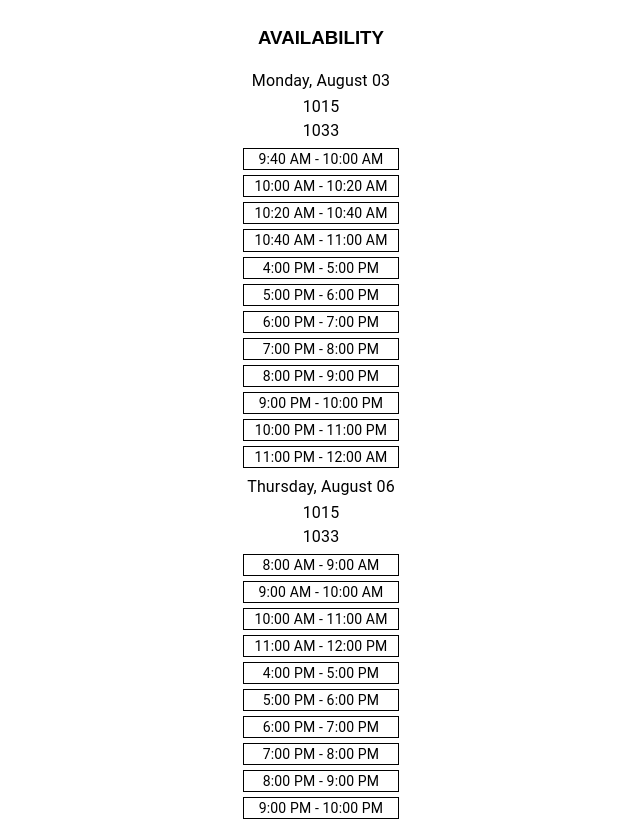
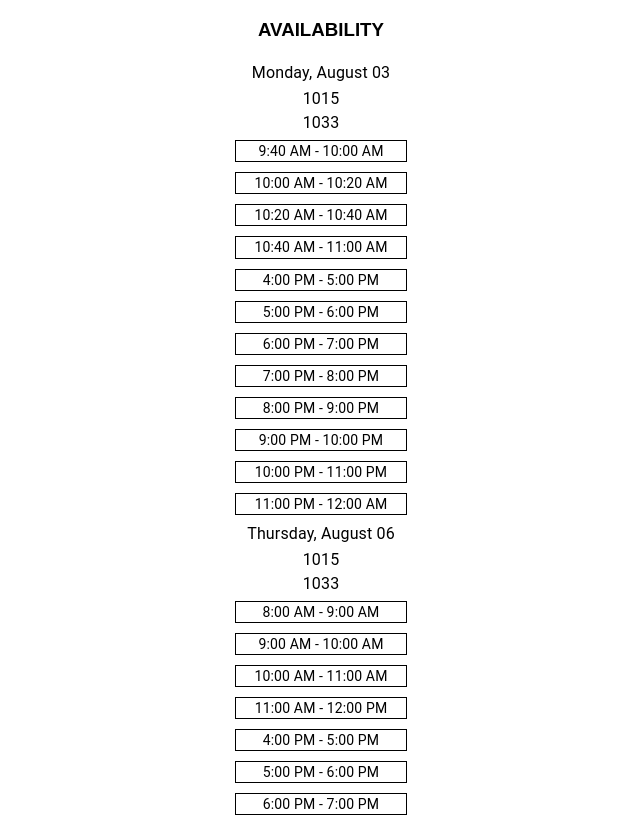
Before and after one commit to leonct74/Availability, a React (Create React App) app: page / in a window 1280 px wide. Shown: the top 820 px of the page, without its empty margins (319-959 px from the left). Built offline with nearby package versions, Linux system fonts and the light colour scheme.

Commit message:
Prevent to render the dayOfTheWeek when checking is made at an hour which is later than the latest timeslot

```diff
--- a/src/App.js
+++ b/src/App.js
@@ -1,6 +1,6 @@
 import React, { Fragment, useEffect, useState } from "react";
 // import moment from "moment";
-import Typography from "@material-ui/core/Typography";
+import { Typography } from "@material-ui/core";
 import "./styles.css";
 // CUSTOM LIB
 import { getMultipleWeeksAvailability } from "../libs/availability";
@@ -298,6 +298,7 @@ export default function App() {
 
   // VARIABLES
   const fulfillmentTime = 0;
+  const unitOfTime = "h";
   const nWeeks = 2;
 
   useEffect(() => {
@@ -305,8 +306,10 @@ export default function App() {
       const result = await getMultipleWeeksAvailability(
         deliveryHours,
         nWeeks, // Int value rapresenting number of weeks in the future to be displayed
-        fulfillmentTime // Int value rapresenting number of hours
+        fulfillmentTime, // Int value rapresenting number of hours
+        unitOfTime // String value rapresenting the moment unit of time: d (day) or h (hours) or m (minutes)
       );
+      // console.log(":@rener: ", result[0].timeSlots.length)
       setTime(result);
     }
 
@@ -314,8 +317,17 @@ export default function App() {
   }, []);
 
   return (
+    <div className="App">
+      {/* <h1>UTC: {today}</h1> */}
+      <h3>AVAILABILITY</h3>
+      <div>
+        {time.map((item, i) =>
+          // The below condition, is to ensure to rendered the dayOfWeek that have available timeslot at current time
+          // Without this condition if last timeslot is at 16:00 and we are checking the order at 16:00,
+          // the dayOfTheWeek will be rendered but empty of any available timeSlot
+          item.timeSlots.length > 0 ? (
             <div
-      className="App"
+              key={`i-1${i}`}
               style={{
                 display: "flex",
                 flexDirection: "column",
@@ -323,11 +335,6 @@ export default function App() {
                 alignItems: "center"
               }}
             >
-      {/* <h1>UTC: {today}</h1> */}
-      <h3>AVAILABILITY</h3>
-      <div>
-        {time.map((item, i) => (
-          <div key={`i-1${i}`}>
               <Typography variant="subtitle1">{item.weekDays}</Typography>
               {item.locations.map((loc, x) => (
                 <Typography key={`x-${x}`}>{loc.location}</Typography>
@@ -339,6 +346,7 @@ export default function App() {
                   <div
                     key={`s-${s}`}
                     style={{
+                      width: 150,
                       paddingLeft: 10,
                       paddingRight: 10,
                       borderStyle: "solid",
@@ -351,9 +359,11 @@ export default function App() {
                   </div>
                 ))
               )}
-            {}
             </div>
-        ))}
+          ) : (
+            <Fragment />
+          )
+        )}
       </div>
     </div>
   );
```
Also changed, not shown: libs/availability.js. Lines whose indentation alone changed are shown as unchanged.
